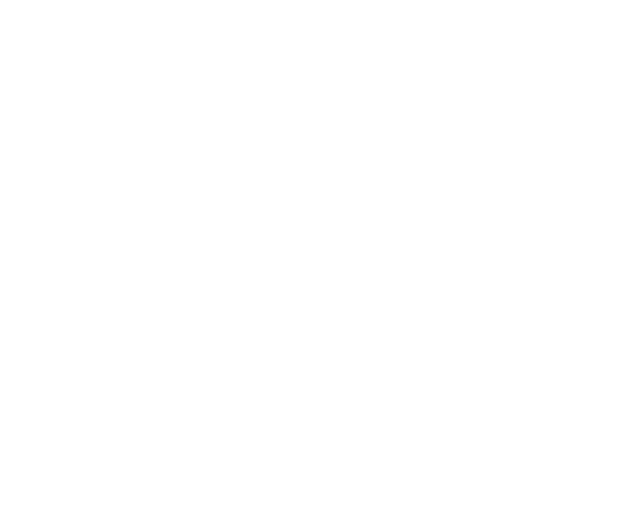
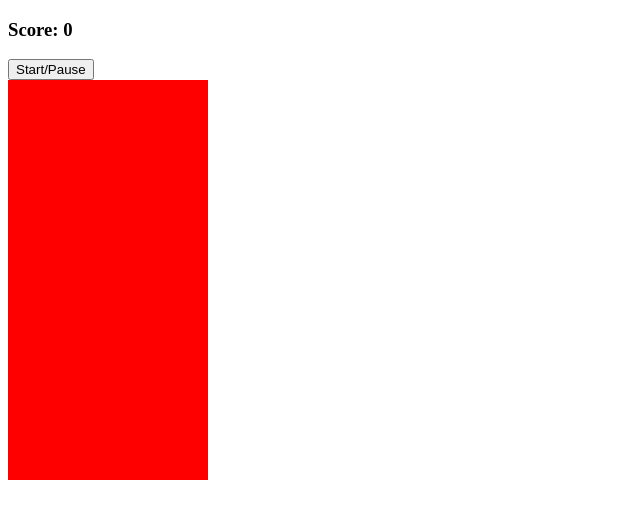
Before and after one commit to gingraham/Basic-Tetris-Game, a plain HTML site: page index.html in a window 1280 px wide. Shown: the whole page, without its empty margins (0-640 px from the left). Drawn offline with Linux system fonts and the light colour scheme.

Commit message:
added some styling to the grid

```diff
--- a/app.js
+++ b/app.js
@@ -1,10 +1,10 @@
 document.addEventListener('DOMContentLoaded', ()=>{
 
     //Build the Game Grid
-    for(var i=0; i< 200;i++){
+    for(var i=0; i< 200; i++){
         const div = document.createElement('div');
-        const gridContainer = document.querySelector('#gridContainer')
-        gridContainer.appendChild(div);
+        const grid = document.querySelector('.grid')
+        grid.appendChild(div);
     }
 
 
--- a/index.html
+++ b/index.html
@@ -1,5 +1,6 @@
 <!DOCTYPE html>
 <html lang="en">
+
 <head>
     <meta charset="UTF-8">
     <meta name="viewport" content="width=device-width, initial-scale=1.0">
@@ -7,11 +8,14 @@
     <script src="app.js" charset="utf-8"></script>
     <link rel="stylesheet" href="style.css">
 </head>
+
 <body>
-<div id="gridContainer">
-
-</div>
+    <h3>Score: <span id="score">0</span></h3>
+    <button id="startBtn">Start/Pause</button>
+    <div class="grid">
+    </div>
 
 
 </body>
+
 </html>
--- a/style.css
+++ b/style.css
@@ -0,0 +1,13 @@
+.grid {
+  width: 200px;
+  height: 400px;
+  display: flex;
+  flex-wrap: wrap;
+  background-image: url(night_background_518x800.jpg);
+}
+
+.grid div {
+  height: 20px;
+  width: 20px;
+  background-color: red;
+}
```
Also changed, not shown: night_background.jpg (added), night_background_518x800.jpg (added).
